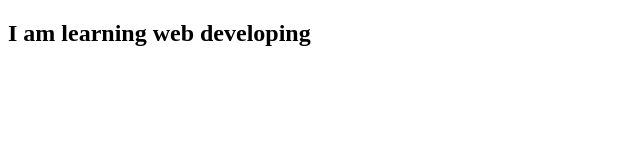
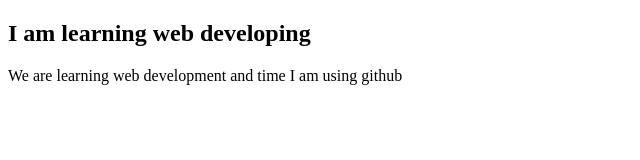
Before and after one commit to Ashraf59/my-first-website, a plain HTML site: page index.html in a window 1280 px wide. Shown: the whole page, without its empty margins (0-640 px from the left). Drawn offline with Linux system fonts and the light colour scheme.

Commit message:
adding new line

```diff
--- a/index.html
+++ b/index.html
@@ -7,5 +7,6 @@
 </head>
 <body>
     <h2>I am learning web developing</h2>
+    <p>We are learning web development and time I am using github</p>
 </body>
 </html>
```
Also changed, not shown: 1 other file.
